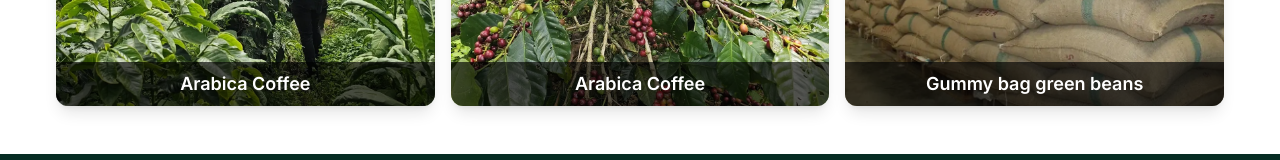
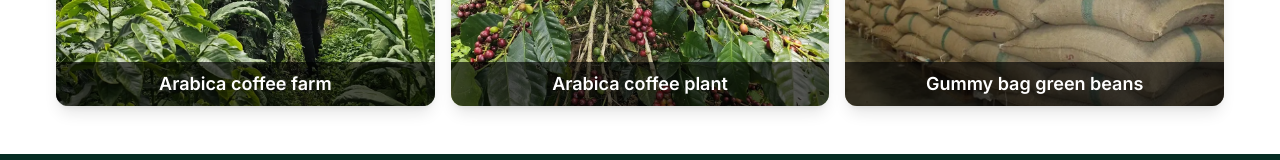
Before and after one commit to alnandoh/Indocoffee, a Next.js app: page /gallery in a window 1280 px wide. Shown: the part 918-1078 px from the top of the page. Built offline with nearby package versions, Linux system fonts and the light colour scheme.

Commit message:
Update on layout shift fix

```diff
--- a/app/gallery/_components/Gallery.tsx
+++ b/app/gallery/_components/Gallery.tsx
@@ -21,8 +21,16 @@ const galleryItems: GalleryItem[] = [
     alt: "Mount Sumbing image",
     title: "Mount Sumbing",
   },
-  { src: "/Arabica 1.webp", alt: "Arabica image 1", title: "Arabica Coffee" },
-  { src: "/Arabica 2.webp", alt: "ArabicaImage 2", title: "Arabica Coffee" },
+  {
+    src: "/Arabica 1.webp",
+    alt: "Arabica image 1",
+    title: "Arabica coffee farm",
+  },
+  {
+    src: "/Arabica 2.webp",
+    alt: "Arabica Image 2",
+    title: "Arabica coffee plant",
+  },
   {
     src: "/Gummy Bag Green Beans.webp",
     alt: "Gummy bag green beans image",
@@ -48,12 +56,23 @@ const Modal: React.FC<{
 
   useEffect(() => {
     if (isOpen) {
+      const scrollBarWidth =
+        window.innerWidth - document.documentElement.clientWidth;
+      document.body.style.overflow = "hidden";
+      document.body.style.paddingRight = `${scrollBarWidth}px`;
+    }
+    return () => {
+      document.body.style.overflow = "";
+      document.body.style.paddingRight = "";
+    };
+  }, [isOpen]);
+
+  useEffect(() => {
+    if (isOpen) {
       document.addEventListener("keydown", handleEscape);
-      document.body.style.overflow = "hidden";
     }
     return () => {
       document.removeEventListener("keydown", handleEscape);
-      document.body.style.overflow = "unset";
     };
   }, [isOpen, handleEscape]);
 
@@ -99,7 +118,7 @@ const MobileFullscreenView: React.FC<{
   onPrev: () => void;
 }> = ({ item, onClose, onNext, onPrev }) => {
   return (
-    <div className="fixed inset-0 z-50 bg-black flex flex-col">
+    <div className="fixed inset-0 z-50 bg-black/85 flex flex-col">
       <div className="relative flex-grow flex items-center justify-center">
         <Image
           src={item.src}
```
